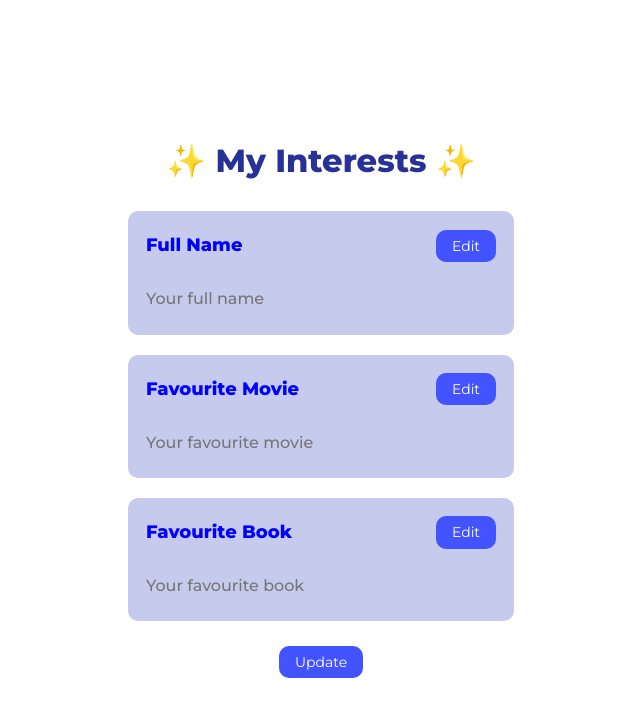
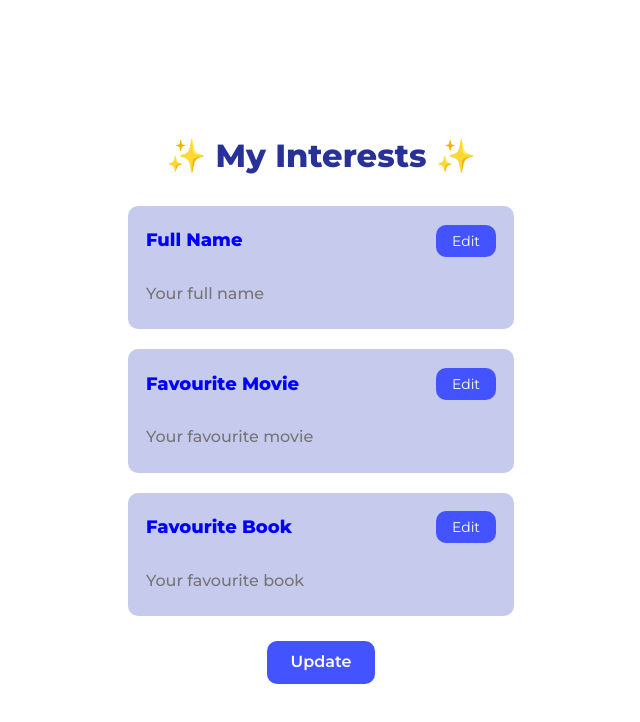
Before and after one commit to cangaramo/coding-challenge, a Vue app: page / in a window 1280 px wide. Shown: the top 722 px of the page, without its empty margins (319-959 px from the left). Built offline with nearby package versions, Linux system fonts and the light colour scheme.

Commit message:
Have different sizes of buttons

```diff
--- a/src/components/FormItem.vue
+++ b/src/components/FormItem.vue
@@ -2,8 +2,13 @@
   <div class="form-item">
     <div class="form-item__header">
       <p class="form-item__header__title">{{ label }}</p>
-      <simple-button type="button" v-if="!isEditable" @click="isEditable = !isEditable">Edit</simple-button>
-      <close-button type="button" v-else @click="isEditable = !isEditable"/>
+      <simple-button
+        v-if="!isEditable"
+        size="small"
+        @click="isEditable = !isEditable">
+        Edit
+      </simple-button>
+      <close-button v-else @click="isEditable = !isEditable"/>
     </div>
     <div class="form-item__body">
       <input
--- a/src/components/SimpleButton.vue
+++ b/src/components/SimpleButton.vue
@@ -1,5 +1,8 @@
 <template>
-  <button @click="$emit('click')" :type="nativeType" class="simple-button">
+  <button
+    @click="$emit('click')"
+    :type="nativeType"
+    :class="['simple-button', `simple-button--${size}`]">
     <slot></slot>
   </button>
 </template>
@@ -11,6 +14,11 @@ export default {
       type: String,
       default: 'button',
       validator: (value) => ['button', 'submit', 'reset'].indexOf(value) >= 0, // only 3 values possible 'button', 'submit' or 'reset'
+    },
+    size: {
+      type: String,
+      default: 'medium',
+      validator: (val) => ['small', 'medium'].indexOf(val) >= 0,
     },
   },
 };
@@ -25,6 +33,15 @@ export default {
   cursor: pointer;
   padding: 8px 16px;
   font-size: 14px;
+  &--small {
+    padding: 8px 16px;
+    font-size: 14px;
+  }
+  &--medium {
+    padding: 12px 24px;
+    font-size: 16px;
+    font-weight: 600;
+  }
   &:hover {
     background: $medium_blue;
   }
```
